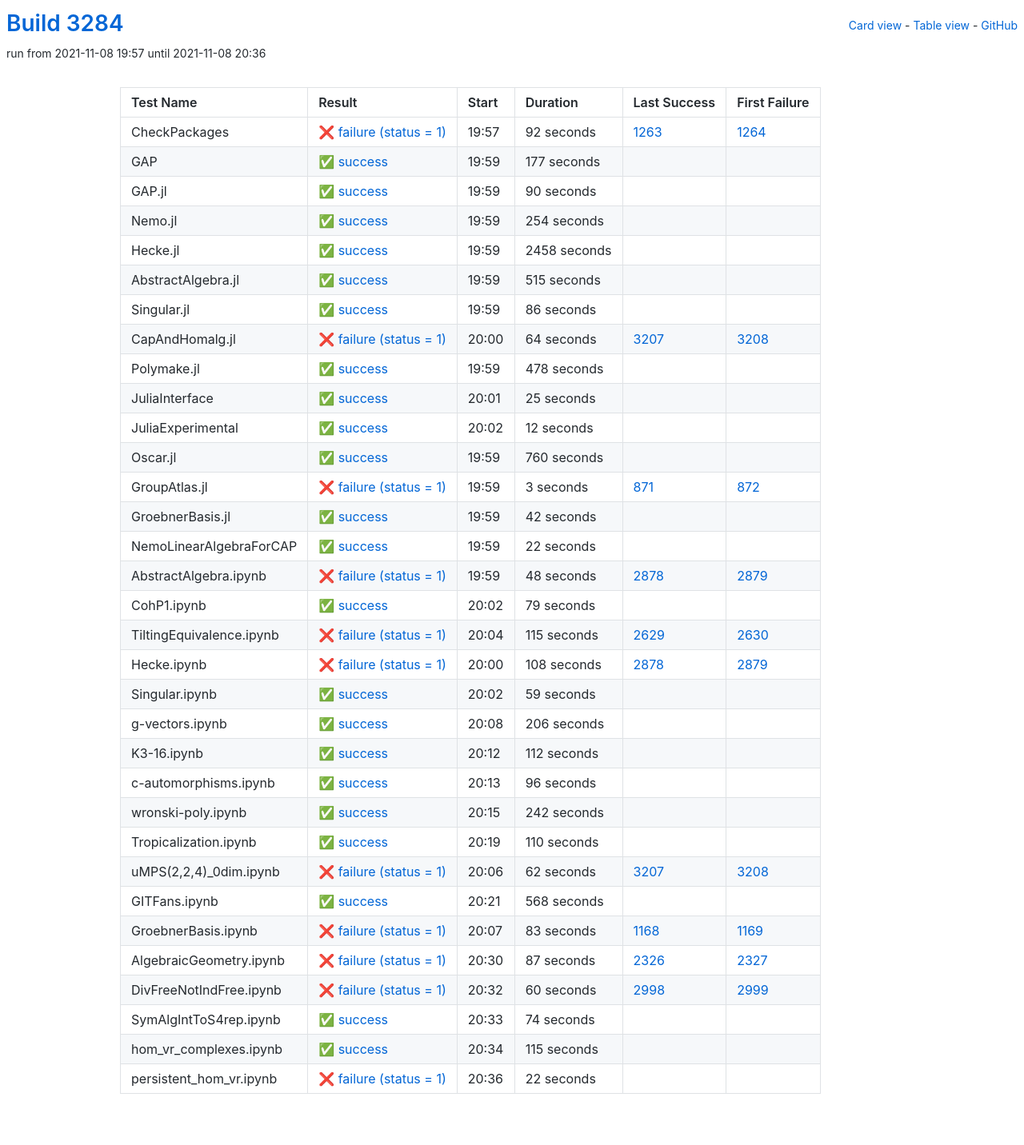
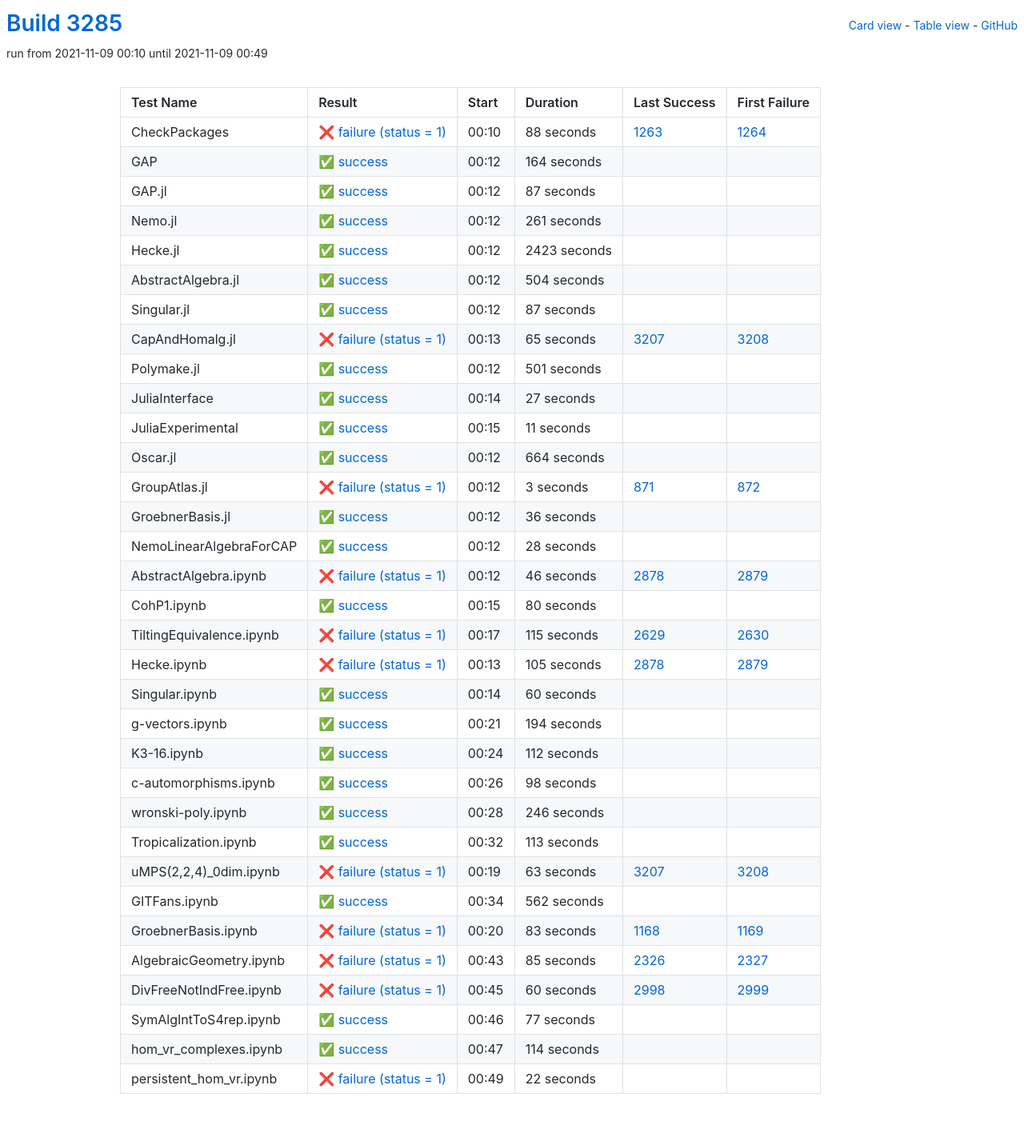
Before and after one commit to oscar-system/oscar-ci-status-stable, a Jekyll site: the page built from table.html, in a window 1280 px wide. Shown: the whole page at 80% size. Built offline with Jekyll 4.4.1, drawn with Linux system fonts in a browser that asks for light colours.

Commit message:
Build #3285

```diff
--- a/_data/ci.yml
+++ b/_data/ci.yml
@@ -1,6 +1,6 @@
 ---
-build: 3284
-build_url: https://oscarci.mathematik.uni-kl.de/job/oscar-stable/3284/
+build: 3285
+build_url: https://oscarci.mathematik.uni-kl.de/job/oscar-stable/3285/
 job: oscar-stable
 organization: oscar-system
 repo: oscar-ci-status-stable
@@ -8,152 +8,152 @@ repourl: https://github.com/oscar-system/oscar-ci-status-stable
 tests:
 - name: CheckPackages
   id: checkpackages
-  log: https://oscarci.mathematik.uni-kl.de/job/oscar-stable/3284/artifact/logs/build-3284/CheckPackages.log
-  start: 2021-11-08 19:57
+  log: https://oscarci.mathematik.uni-kl.de/job/oscar-stable/3285/artifact/logs/build-3285/CheckPackages.log
+  start: 2021-11-09 00:10
   success: false
   exitcode: 1
   status: failure
-  duration: 92
+  duration: 88
   last_success: 1263
   last_success_url: https://oscarci.mathematik.uni-kl.de/job/oscar-stable/1263/
   first_failure: 1264
   first_failure_url: https://oscarci.mathematik.uni-kl.de/job/oscar-stable/1264/
 - name: GAP
   id: gap
-  log: https://oscarci.mathematik.uni-kl.de/job/oscar-stable/3284/artifact/logs/build-3284/GAP.log
-  start: 2021-11-08 19:59
+  log: https://oscarci.mathematik.uni-kl.de/job/oscar-stable/3285/artifact/logs/build-3285/GAP.log
+  start: 2021-11-09 00:12
   success: true
   exitcode: 0
   status: success
-  duration: 177
+  duration: 164
   last_success: false
   last_success_url:
   first_failure: false
   first_failure_url:
 - name: GAP.jl
   id: gap-jl
-  log: https://oscarci.mathematik.uni-kl.de/job/oscar-stable/3284/artifact/logs/build-3284/GAP.jl.log
-  start: 2021-11-08 19:59
+  log: https://oscarci.mathematik.uni-kl.de/job/oscar-stable/3285/artifact/logs/build-3285/GAP.jl.log
+  start: 2021-11-09 00:12
   success: true
   exitcode: 0
   status: success
-  duration: 90
+  duration: 87
   last_success: false
   last_success_url:
   first_failure: false
   first_failure_url:
 - name: Nemo.jl
   id: nemo-jl
-  log: https://oscarci.mathematik.uni-kl.de/job/oscar-stable/3284/artifact/logs/build-3284/Nemo.jl.log
-  start: 2021-11-08 19:59
+  log: https://oscarci.mathematik.uni-kl.de/job/oscar-stable/3285/artifact/logs/build-3285/Nemo.jl.log
+  start: 2021-11-09 00:12
   success: true
   exitcode: 0
   status: success
-  duration: 254
+  duration: 261
   last_success: false
   last_success_url:
   first_failure: false
   first_failure_url:
 - name: Hecke.jl
   id: hecke-jl
-  log: https://oscarci.mathematik.uni-kl.de/job/oscar-stable/3284/artifact/logs/build-3284/Hecke.jl.log
-  start: 2021-11-08 19:59
+  log: https://oscarci.mathematik.uni-kl.de/job/oscar-stable/3285/artifact/logs/build-3285/Hecke.jl.log
+  start: 2021-11-09 00:12
   success: true
   exitcode: 0
   status: success
-  duration: 2458
+  duration: 2423
   last_success: false
   last_success_url:
   first_failure: false
   first_failure_url:
 - name: AbstractAlgebra.jl
   id: abstractalgebra-jl
-  log: https://oscarci.mathematik.uni-kl.de/job/oscar-stable/3284/artifact/logs/build-3284/AbstractAlgebra.jl.log
-  start: 2021-11-08 19:59
+  log: https://oscarci.mathematik.uni-kl.de/job/oscar-stable/3285/artifact/logs/build-3285/AbstractAlgebra.jl.log
+  start: 2021-11-09 00:12
   success: true
   exitcode: 0
   status: success
-  duration: 515
+  duration: 504
   last_success: false
   last_success_url:
   first_failure: false
   first_failure_url:
 - name: Singular.jl
   id: singular-jl
-  log: https://oscarci.mathematik.uni-kl.de/job/oscar-stable/3284/artifact/logs/build-3284/Singular.jl.log
-  start: 2021-11-08 19:59
+  log: https://oscarci.mathematik.uni-kl.de/job/oscar-stable/3285/artifact/logs/build-3285/Singular.jl.log
+  start: 2021-11-09 00:12
   success: true
   exitcode: 0
   status: success
-  duration: 86
+  duration: 87
   last_success: false
   last_success_url:
   first_failure: false
   first_failure_url:
 - name: CapAndHomalg.jl
   id: capandhomalg-jl
-  log: https://oscarci.mathematik.uni-kl.de/job/oscar-stable/3284/artifact/logs/build-3284/CapAndHomalg.jl.log
-  start: 2021-11-08 20:00
+  log: https://oscarci.mathematik.uni-kl.de/job/oscar-stable/3285/artifact/logs/build-3285/CapAndHomalg.jl.log
+  start: 2021-11-09 00:13
   success: false
   exitcode: 1
   status: failure
-  duration: 64
+  duration: 65
   last_success: 3207
   last_success_url: https://oscarci.mathematik.uni-kl.de/job/oscar-stable/3207/
   first_failure: 3208
   first_failure_url: https://oscarci.mathematik.uni-kl.de/job/oscar-stable/3208/
 - name: Polymake.jl
   id: polymake-jl
-  log: https://oscarci.mathematik.uni-kl.de/job/oscar-stable/3284/artifact/logs/build-3284/Polymake.jl.log
-  start: 2021-11-08 19:59
+  log: https://oscarci.mathematik.uni-kl.de/job/oscar-stable/3285/artifact/logs/build-3285/Polymake.jl.log
+  start: 2021-11-09 00:12
   success: true
   exitcode: 0
   status: success
-  duration: 478
+  duration: 501
   last_success: false
   last_success_url:
   first_failure: false
   first_failure_url:
 - name: JuliaInterface
   id: juliainterface
-  log: https://oscarci.mathematik.uni-kl.de/job/oscar-stable/3284/artifact/logs/build-3284/JuliaInterface.log
-  start: 2021-11-08 20:01
+  log: https://oscarci.mathematik.uni-kl.de/job/oscar-stable/3285/artifact/logs/build-3285/JuliaInterface.log
+  start: 2021-11-09 00:14
   success: true
   exitcode: 0
   status: success
-  duration: 25
+  duration: 27
   last_success: false
   last_success_url:
   first_failure: false
   first_failure_url:
 - name: JuliaExperimental
   id: juliaexperimental
-  log: https://oscarci.mathematik.uni-kl.de/job/oscar-stable/3284/artifact/logs/build-3284/JuliaExperimental.log
-  start: 2021-11-08 20:02
+  log: https://oscarci.mathematik.uni-kl.de/job/oscar-stable/3285/artifact/logs/build-3285/JuliaExperimental.log
+  start: 2021-11-09 00:15
   success: true
   exitcode: 0
   status: success
-  duration: 12
+  duration: 11
   last_success: false
   last_success_url:
   first_failure: false
   first_failure_url:
 - name: Oscar.jl
   id: oscar-jl
-  log: https://oscarci.mathematik.uni-kl.de/job/oscar-stable/3284/artifact/logs/build-3284/Oscar.jl.log
-  start: 2021-11-08 19:59
+  log: https://oscarci.mathematik.uni-kl.de/job/oscar-stable/3285/artifact/logs/build-3285/Oscar.jl.log
+  start: 2021-11-09 00:12
   success: true
   exitcode: 0
   status: success
-  duration: 760
+  duration: 664
   last_success: false
   last_success_url:
   first_failure: false
   first_failure_url:
 - name: GroupAtlas.jl
   id: groupatlas-jl
-  log: https://oscarci.mathematik.uni-kl.de/job/oscar-stable/3284/artifact/logs/build-3284/GroupAtlas.jl.log
-  start: 2021-11-08 19:59
+  log: https://oscarci.mathematik.uni-kl.de/job/oscar-stable/3285/artifact/logs/build-3285/GroupAtlas.jl.log
+  start: 2021-11-09 00:12
   success: false
   exitcode: 1
   status: failure
@@ -164,56 +164,56 @@ tests:
   first_failure_url: https://oscarci.mathematik.uni-kl.de/job/oscar-stable/872/
 - name: GroebnerBasis.jl
   id: groebnerbasis-jl
-  log: https://oscarci.mathematik.uni-kl.de/job/oscar-stable/3284/artifact/logs/build-3284/GroebnerBasis.jl.log
-  start: 2021-11-08 19:59
+  log: https://oscarci.mathematik.uni-kl.de/job/oscar-stable/3285/artifact/logs/build-3285/GroebnerBasis.jl.log
+  start: 2021-11-09 00:12
   success: true
   exitcode: 0
   status: success
-  duration: 42
+  duration: 36
   last_success: false
   last_success_url:
   first_failure: false
   first_failure_url:
 - name: NemoLinearAlgebraForCAP
   id: nemolinearalgebraforcap
-  log: https://oscarci.mathematik.uni-kl.de/job/oscar-stable/3284/artifact/logs/build-3284/NemoLinearAlgebraForCAP.log
-  start: 2021-11-08 19:59
+  log: https://oscarci.mathematik.uni-kl.de/job/oscar-stable/3285/artifact/logs/build-3285/NemoLinearAlgebraForCAP.log
+  start: 2021-11-09 00:12
   success: true
   exitcode: 0
   status: success
-  duration: 22
+  duration: 28
   last_success: false
   last_success_url:
   first_failure: false
   first_failure_url:
 - name: AbstractAlgebra.ipynb
   id: abstractalgebra-ipynb
-  log: https://oscarci.mathematik.uni-kl.de/job/oscar-stable/3284/artifact/logs/build-3284/AbstractAlgebra.ipynb.log
-  start: 2021-11-08 19:59
+  log: https://oscarci.mathematik.uni-kl.de/job/oscar-stable/3285/artifact/logs/build-3285/AbstractAlgebra.ipynb.log
+  start: 2021-11-09 00:12
   success: false
   exitcode: 1
   status: failure
-  duration: 48
+  duration: 46
   last_success: 2878
   last_success_url: https://oscarci.mathematik.uni-kl.de/job/oscar-stable/2878/
   first_failure: 2879
   first_failure_url: https://oscarci.mathematik.uni-kl.de/job/oscar-stable/2879/
 - name: CohP1.ipynb
   id: cohp1-ipynb
-  log: https://oscarci.mathematik.uni-kl.de/job/oscar-stable/3284/artifact/logs/build-3284/CohP1.ipynb.log
-  start: 2021-11-08 20:02
+  log: https://oscarci.mathematik.uni-kl.de/job/oscar-stable/3285/artifact/logs/build-3285/CohP1.ipynb.log
+  start: 2021-11-09 00:15
   success: true
   exitcode: 0
   status: success
-  duration: 79
+  duration: 80
   last_success: false
   last_success_url:
   first_failure: false
   first_failure_url:
 - name: TiltingEquivalence.ipynb
   id: tiltingequivalence-ipynb
-  log: https://oscarci.mathematik.uni-kl.de/job/oscar-stable/3284/artifact/logs/build-3284/TiltingEquivalence.ipynb.log
-  start: 2021-11-08 20:04
+  log: https://oscarci.mathematik.uni-kl.de/job/oscar-stable/3285/artifact/logs/build-3285/TiltingEquivalence.ipynb.log
+  start: 2021-11-09 00:17
   success: false
   exitcode: 1
   status: failure
@@ -224,44 +224,44 @@ tests:
   first_failure_url: https://oscarci.mathematik.uni-kl.de/job/oscar-stable/2630/
 - name: Hecke.ipynb
   id: hecke-ipynb
-  log: https://oscarci.mathematik.uni-kl.de/job/oscar-stable/3284/artifact/logs/build-3284/Hecke.ipynb.log
-  start: 2021-11-08 20:00
+  log: https://oscarci.mathematik.uni-kl.de/job/oscar-stable/3285/artifact/logs/build-3285/Hecke.ipynb.log
+  start: 2021-11-09 00:13
   success: false
   exitcode: 1
   status: failure
-  duration: 108
+  duration: 105
   last_success: 2878
   last_success_url: https://oscarci.mathematik.uni-kl.de/job/oscar-stable/2878/
   first_failure: 2879
   first_failure_url: https://oscarci.mathematik.uni-kl.de/job/oscar-stable/2879/
 - name: Singular.ipynb
   id: singular-ipynb
-  log: https://oscarci.mathematik.uni-kl.de/job/oscar-stable/3284/artifact/logs/build-3284/Singular.ipynb.log
-  start: 2021-11-08 20:02
+  log: https://oscarci.mathematik.uni-kl.de/job/oscar-stable/3285/artifact/logs/build-3285/Singular.ipynb.log
+  start: 2021-11-09 00:14
   success: true
   exitcode: 0
   status: success
-  duration: 59
+  duration: 60
   last_success: false
   last_success_url:
   first_failure: false
   first_failure_url:
 - name: g-vectors.ipynb
   id: g-vectors-ipynb
-  log: https://oscarci.mathematik.uni-kl.de/job/oscar-stable/3284/artifact/logs/build-3284/g-vectors.ipynb.log
-  start: 2021-11-08 20:08
+  log: https://oscarci.mathematik.uni-kl.de/job/oscar-stable/3285/artifact/logs/build-3285/g-vectors.ipynb.log
+  start: 2021-11-09 00:21
   success: true
   exitcode: 0
   status: success
-  duration: 206
+  duration: 194
   last_success: false
   last_success_url:
   first_failure: false
   first_failure_url:
 - name: K3-16.ipynb
   id: k3-16-ipynb
-  log: https://oscarci.mathematik.uni-kl.de/job/oscar-stable/3284/artifact/logs/build-3284/K3-16.ipynb.log
-  start: 2021-11-08 20:12
+  log: https://oscarci.mathematik.uni-kl.de/job/oscar-stable/3285/artifact/logs/build-3285/K3-16.ipynb.log
+  start: 2021-11-09 00:24
   success: true
   exitcode: 0
   status: success
@@ -272,68 +272,68 @@ tests:
   first_failure_url:
 - name: c-automorphisms.ipynb
   id: c-automorphisms-ipynb
-  log: https://oscarci.mathematik.uni-kl.de/job/oscar-stable/3284/artifact/logs/build-3284/c-automorphisms.ipynb.log
-  start: 2021-11-08 20:13
+  log: https://oscarci.mathematik.uni-kl.de/job/oscar-stable/3285/artifact/logs/build-3285/c-automorphisms.ipynb.log
+  start: 2021-11-09 00:26
   success: true
   exitcode: 0
   status: success
-  duration: 96
+  duration: 98
   last_success: false
   last_success_url:
   first_failure: false
   first_failure_url:
 - name: wronski-poly.ipynb
   id: wronski-poly-ipynb
-  log: https://oscarci.mathematik.uni-kl.de/job/oscar-stable/3284/artifact/logs/build-3284/wronski-poly.ipynb.log
-  start: 2021-11-08 20:15
+  log: https://oscarci.mathematik.uni-kl.de/job/oscar-stable/3285/artifact/logs/build-3285/wronski-poly.ipynb.log
+  start: 2021-11-09 00:28
   success: true
   exitcode: 0
   status: success
-  duration: 242
+  duration: 246
   last_success: false
   last_success_url:
   first_failure: false
   first_failure_url:
 - name: Tropicalization.ipynb
   id: tropicalization-ipynb
-  log: https://oscarci.mathematik.uni-kl.de/job/oscar-stable/3284/artifact/logs/build-3284/Tropicalization.ipynb.log
-  start: 2021-11-08 20:19
+  log: https://oscarci.mathematik.uni-kl.de/job/oscar-stable/3285/artifact/logs/build-3285/Tropicalization.ipynb.log
+  start: 2021-11-09 00:32
   success: true
   exitcode: 0
   status: success
-  duration: 110
+  duration: 113
   last_success: false
   last_success_url:
   first_failure: false
   first_failure_url:
 - name: uMPS(2,2,4)_0dim.ipynb
   id: umps-2-2-4-0dim-ipynb
-  log: https://oscarci.mathematik.uni-kl.de/job/oscar-stable/3284/artifact/logs/build-3284/uMPS-2-2-4-_0dim.ipynb.log
-  start: 2021-11-08 20:06
+  log: https://oscarci.mathematik.uni-kl.de/job/oscar-stable/3285/artifact/logs/build-3285/uMPS-2-2-4-_0dim.ipynb.log
+  start: 2021-11-09 00:19
   success: false
   exitcode: 1
   status: failure
-  duration: 62
+  duration: 63
   last_success: 3207
   last_success_url: https://oscarci.mathematik.uni-kl.de/job/oscar-stable/3207/
   first_failure: 3208
   first_failure_url: https://oscarci.mathematik.uni-kl.de/job/oscar-stable/3208/
 - name: GITFans.ipynb
   id: gitfans-ipynb
-  log: https://oscarci.mathematik.uni-kl.de/job/oscar-stable/3284/artifact/logs/build-3284/GITFans.ipynb.log
-  start: 2021-11-08 20:21
+  log: https://oscarci.mathematik.uni-kl.de/job/oscar-stable/3285/artifact/logs/build-3285/GITFans.ipynb.log
+  start: 2021-11-09 00:34
   success: true
   exitcode: 0
   status: success
-  duration: 568
+  duration: 562
   last_success: false
   last_success_url:
   first_failure: false
   first_failure_url:
 - name: GroebnerBasis.ipynb
   id: groebnerbasis-ipynb
-  log: https://oscarci.mathematik.uni-kl.de/job/oscar-stable/3284/artifact/logs/build-3284/GroebnerBasis.ipynb.log
-  start: 2021-11-08 20:07
+  log: https://oscarci.mathematik.uni-kl.de/job/oscar-stable/3285/artifact/logs/build-3285/GroebnerBasis.ipynb.log
+  start: 2021-11-09 00:20
   success: false
   exitcode: 1
   status: failure
@@ -344,20 +344,20 @@ tests:
   first_failure_url: https://oscarci.mathematik.uni-kl.de/job/oscar-stable/1169/
 - name: AlgebraicGeometry.ipynb
   id: algebraicgeometry-ipynb
-  log: https://oscarci.mathematik.uni-kl.de/job/oscar-stable/3284/artifact/logs/build-3284/AlgebraicGeometry.ipynb.log
-  start: 2021-11-08 20:30
+  log: https://oscarci.mathematik.uni-kl.de/job/oscar-stable/3285/artifact/logs/build-3285/AlgebraicGeometry.ipynb.log
+  start: 2021-11-09 00:43
   success: false
   exitcode: 1
   status: failure
-  duration: 87
+  duration: 85
   last_success: 2326
   last_success_url: https://oscarci.mathematik.uni-kl.de/job/oscar-stable/2326/
   first_failure: 2327
   first_failure_url: https://oscarci.mathematik.uni-kl.de/job/oscar-stable/2327/
 - name: DivFreeNotIndFree.ipynb
   id: divfreenotindfree-ipynb
-  log: https://oscarci.mathematik.uni-kl.de/job/oscar-stable/3284/artifact/logs/build-3284/DivFreeNotIndFree.ipynb.log
-  start: 2021-11-08 20:32
+  log: https://oscarci.mathematik.uni-kl.de/job/oscar-stable/3285/artifact/logs/build-3285/DivFreeNotIndFree.ipynb.log
+  start: 2021-11-09 00:45
   success: false
   exitcode: 1
   status: failure
@@ -368,32 +368,32 @@ tests:
   first_failure_url: https://oscarci.mathematik.uni-kl.de/job/oscar-stable/2999/
 - name: SymAlgIntToS4rep.ipynb
   id: symalginttos4rep-ipynb
-  log: https://oscarci.mathematik.uni-kl.de/job/oscar-stable/3284/artifact/logs/build-3284/SymAlgIntToS4rep.ipynb.log
-  start: 2021-11-08 20:33
+  log: https://oscarci.mathematik.uni-kl.de/job/oscar-stable/3285/artifact/logs/build-3285/SymAlgIntToS4rep.ipynb.log
+  start: 2021-11-09 00:46
   success: true
   exitcode: 0
   status: success
-  duration: 74
+  duration: 77
   last_success: false
   last_success_url:
   first_failure: false
   first_failure_url:
 - name: hom_vr_complexes.ipynb
   id: hom-vr-complexes-ipynb
-  log: https://oscarci.mathematik.uni-kl.de/job/oscar-stable/3284/artifact/logs/build-3284/hom_vr_complexes.ipynb.log
-  start: 2021-11-08 20:34
+  log: https://oscarci.mathematik.uni-kl.de/job/oscar-stable/3285/artifact/logs/build-3285/hom_vr_complexes.ipynb.log
+  start: 2021-11-09 00:47
   success: true
   exitcode: 0
   status: success
-  duration: 115
+  duration: 114
   last_success: false
   last_success_url:
   first_failure: false
   first_failure_url:
 - name: persistent_hom_vr.ipynb
   id: persistent-hom-vr-ipynb
-  log: https://oscarci.mathematik.uni-kl.de/job/oscar-stable/3284/artifact/logs/build-3284/persistent_hom_vr.ipynb.log
-  start: 2021-11-08 20:36
+  log: https://oscarci.mathematik.uni-kl.de/job/oscar-stable/3285/artifact/logs/build-3285/persistent_hom_vr.ipynb.log
+  start: 2021-11-09 00:49
   success: false
   exitcode: 1
   status: failure
```
Also changed, not shown: README.md.
